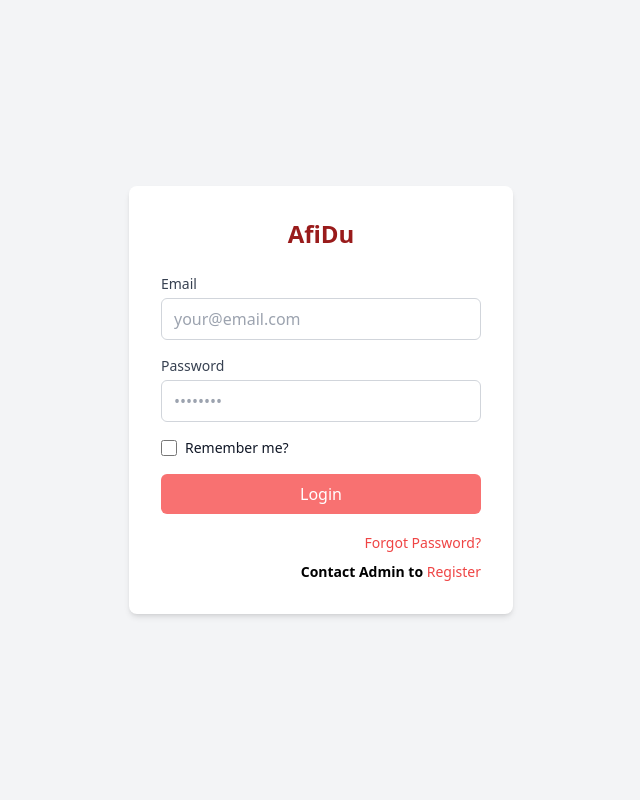
After one commit to rywndr/AfiDu, a Django app: template src/login/templates/auth/login.html in a window 1280 px wide. The commit adds this page. Shown: the whole page, without its empty margins (319-959 px from the left). Run offline with Django 5.2, Linux system fonts and the light colour scheme; the template is opened without the code that fills it: values that come from a table or form of the project are taken from there, others are empty; some libraries are stand-ins or nearby versions.

Commit message:
refactor: refactor the login logic to use custom user therefore now login uses email instead of regular username

```diff
--- a/src/afidu/settings.py
+++ b/src/afidu/settings.py
@@ -126,8 +126,13 @@ STATICFILES_DIRS = [
     os.path.join(BASE_DIR, "static"),
 ]
 
+LOGIN_URL = reverse_lazy("login:login")
 LOGIN_REDIRECT_URL = reverse_lazy("dashboard:dashboard")
 LOGOUT_REDIRECT_URL = reverse_lazy("login:login")
+
+AUTH_USER_MODEL = "login.CustomUser"
+
+EMAIL_BACKEND = "django.core.mail.backends.console.EmailBackend"
 
 # Default primary key field type
 # https://docs.djangoproject.com/en/5.1/ref/settings/#default-auto-field
--- a/src/afidu/urls.py
+++ b/src/afidu/urls.py
@@ -16,11 +16,17 @@ Including another URLconf
 """
 
 from django.contrib import admin
+from django.contrib.auth.views import LoginView, LogoutView
 from django.urls import include, path
 
 urlpatterns = [
     path("admin/", admin.site.urls),
-    # path("", include("dashboard.urls")),
+    # path to login app
     path("accounts/", include("login.urls")),
+    # direct to login page
+    path("accounts/login/", LoginView.as_view(), name="login"),
+    # logout path to login page
+    path("accounts/logout/", LogoutView.as_view(next_page="login"), name="logout"),
+    # path to dashboard app after login
     path("", include(("dashboard.urls", "dashboard"), namespace="dashboard")),
 ]
--- a/src/dashboard/templates/dashboard/dashboard.html
+++ b/src/dashboard/templates/dashboard/dashboard.html
@@ -3,7 +3,11 @@
 {% block title %}AfiDu-Dashboard{% endblock %}
 
 {% block content %}
-<p>🚀 Welcome back {{user.username}}!</p>
+  {% if user.first_name %}
+    <h3>🚀 Welcome back, {{ user.first_name }}!</h3>
+  {% else %}
+    <h3>🚀 Welcome back, {{ user.email }}!</h3>
+  {% endif %}
 </form>
 
 {% endblock %}
--- a/src/dashboard/views.py
+++ b/src/dashboard/views.py
@@ -5,5 +5,4 @@ from django.shortcuts import render
 # Create your views here.
 @login_required
 def dashboard(request):
-    username = {"user": request.user}
-    return render(request, "dashboard/dashboard.html", username)
+    return render(request, "dashboard/dashboard.html")
--- /dev/null
+++ b/src/login/forms.py
@@ -0,0 +1,9 @@
+from django import forms
+from django.contrib.auth.forms import AuthenticationForm
+
+
+class EmailAuthenticationForm(AuthenticationForm):
+    username = forms.EmailField(label="Email")
+    remember_me = forms.BooleanField(
+        required=False, initial=False, widget=forms.CheckboxInput()
+    )
--- /dev/null
+++ b/src/login/templates/auth/login.html
@@ -0,0 +1,84 @@
+<!-- <form method="post"> -->
+<!--     {% csrf_token %} {{ form.as_p }} -->
+<!--     <button type="submit">Login</button> -->
+<!-- </form> -->
+
+{% load static %}
+
+<!doctype html>
+<html lang="en">
+
+<head>
+    <meta charset="UTF-8" />
+    <meta name="viewport" content="width=device-width, initial-scale=1.0" />
+    <title>Afidu-Login</title>
+    <!-- plug n play tailwind cdn for temporary use -->
+    <script src="https://cdn.tailwindcss.com"></script>
+</head>
+
+<body class="bg-gray-100 min-h-screen flex items-center justify-center">
+    <div class="bg-white p-8 rounded-lg shadow-md w-96">
+        <h2 class="text-2xl font-bold text-center mb-6 text-red-800">AfiDu</h2>
+
+        {% if form.errors %}
+        <div class="mb-4 p-3 bg-red-50 border border-red-200 text-red-600 rounded-md">
+            {% for error in form.non_field_errors %}
+            <p>{{ error }}</p>
+            {% endfor %}
+        </div>
+        {% endif %}
+
+        <form method="post" class="space-y-4">
+            {% csrf_token %}
+
+            <div>
+                <label class="block text-sm font-medium text-gray-700 mb-1">Email</label>
+                <input type="email" name="username"
+                    class="w-full px-3 py-2 border rounded-md {% if form.username.errors %}border-red-500{% else %}border-gray-300{% endif %}"
+                    placeholder="your@email.com" required />
+                {% if form.username.errors %}
+                <p class="mt-1 text-sm text-red-600">
+                    Please enter a valid email address
+                </p>
+                {% endif %}
+            </div>
+
+            <div>
+                <label class="block text-sm font-medium text-gray-700 mb-1">Password</label>
+                <input type="password" name="password"
+                    class="w-full px-3 py-2 border rounded-md {% if form.password.errors %}border-red-500{% else %}border-gray-300{% endif %}"
+                    placeholder="••••••••" required />
+            </div>
+
+            <!-- remember me checkbox -->
+            <div class="flex items-center justify-between">
+                <div class="flex items-center">
+                    <input type="checkbox" name="remember_me" id="id_remember_me"
+                        class="h-4 w-4 text-blue-600 focus:ring-blue-500 border-gray-300 rounded" />
+                    <label for="id_remember_me" class="ml-2 block text-sm text-gray-900">
+                        Remember me?
+                    </label>
+                </div>
+            </div>
+
+            <button type="submit"
+                class="w-full bg-red-400 text-white py-2 px-4 rounded-md hover:bg-red-700 transition-colors">
+                Login
+            </button>
+        </form>
+
+        <div class="mt-4 text-right">
+            <a href="" class="text-red-500 hover:text-red-800 text-sm">
+                Forgot Password?
+            </a>
+        </div>
+        <div class="mt-2 text-sm text-right">
+            <p class="font-semibold inline">Contact Admin to</p>
+            <a href="" class="text-red-500 hover:text-red-800 text-sm">
+                Register
+            </a>
+        </div>
+    </div>
+</body>
+
+</html>
--- a/src/login/templates/registration/login.html
+++ /dev/null
@@ -1,4 +0,0 @@
-<form method="POST">
-    {% csrf_token %} {{form}}
-    <button type="submit">Login</button>
-</form>
--- a/src/login/urls.py
+++ b/src/login/urls.py
@@ -1,7 +1,10 @@
-from django.urls import include, path
+from django.urls import path
+
+from .views import CustomLoginView
 
 app_name = "login"
 
 urlpatterns = [
-    path("", include("django.contrib.auth.urls"), name="login"),
+    # login
+    path("login/", CustomLoginView.as_view(), name="login"),
 ]
```
Also changed, not shown: src/login/admin.py (+48 -0 lines), src/login/models.py (+39 -1 lines), src/login/views.py (+20 -1 lines), src/templates/layout.html (+5 -6 lines), src/login/migrations/0001_initial.py (added).
